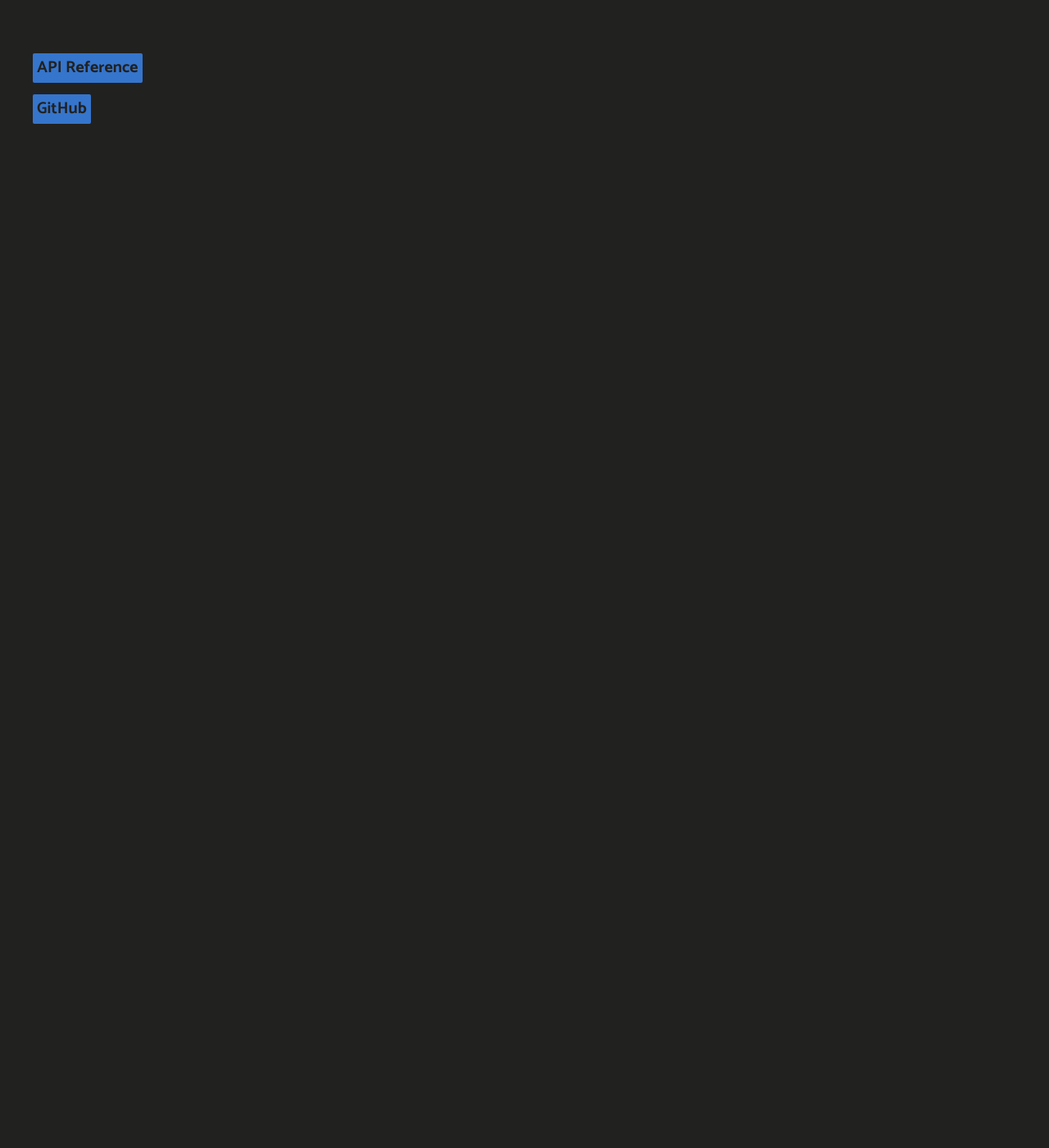
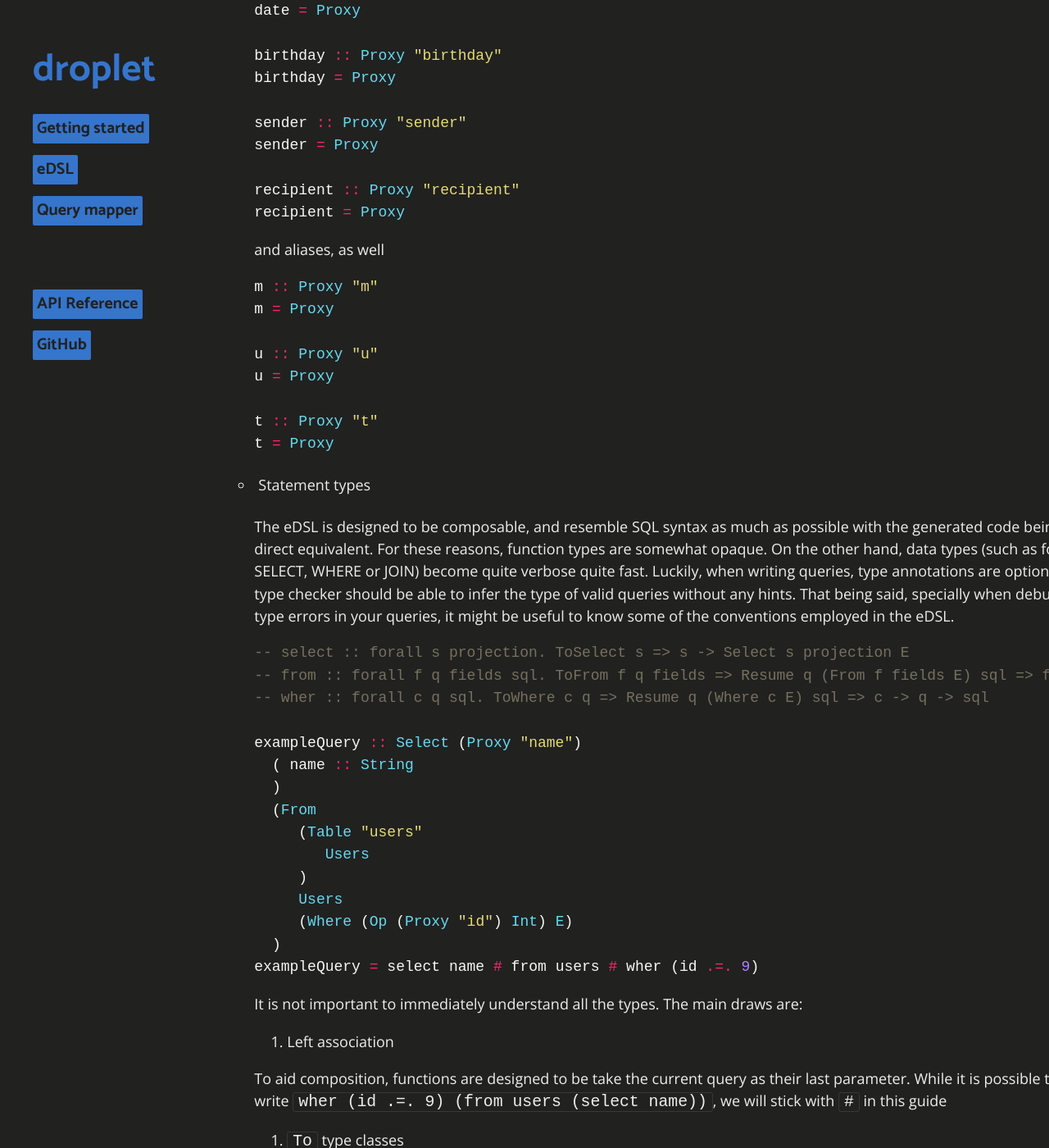
Before and after one commit to easafe/purescript-droplet, a Jekyll site: the page built from docs/edsl.md, in a window 1280 px wide and 1400 px high, scrolled down 1177 px. Shown: the whole window at 82% size. Built offline with Jekyll 4.4.1, drawn with Linux system fonts in a browser that asks for light colours; some of the changed text lies outside the part shown.

Commit message:
Some more docs

````diff
--- a/docs/_layouts/default.html
+++ b/docs/_layouts/default.html
@@ -12,7 +12,7 @@
                         <h1><a href=/index class=project-name>droplet</a></h1>
                         <ul id=guide>
                               <li><a href=/index >Getting started</a></li>
-                              <li><a href=/edsl >EDSL</a></li>
+                              <li><a href=/edsl >eDSL</a></li>
                               <li><a href=/mapper >Query mapper</a></li>
                         </ul>
                         <br>
--- a/docs/edsl.md
+++ b/docs/edsl.md
@@ -1,7 +1,191 @@
 ---
 layout: default
-title: EDSL
+title: eDSL
 ---
+
+## Introduction
+
+Before looking at the eDSL (embedded Domain Specific Language) syntax, let's talk about types
+
+* Database types
+
+In order to write queries, we have to define type for database objects. As an example, types for the schema defined in [getting started](/index) could be written as follows
+
+```haskell
+-- `users` table
+type Users = (
+    id :: Auto Int,
+    name :: String,
+    birthday :: Maybe Date
+)
+
+users :: Table "users" Users
+users = Table
+
+-- `messages` table
+type Messages = (
+    id :: Auto Int,
+    sender :: Int,
+    recipient :: Int,
+    date :: Default DateTime
+)
+
+messages :: Table "messages" Messages
+messages = Table
+```
+
+`Users` refers to the table columns, whereas `users` ties it together with the table name onto the data type `Table`. `Auto` and `Default` refer to identity and default columns. Expectedly, `Maybe` signals nullable columns.
+
+Since the columns are at type level, we need `Proxy`s to represent their names
+
+```haskell
+id :: Proxy "id"
+id = Proxy
+
+name :: Proxy "name"
+name = Proxy
+
+date :: Proxy "date"
+date = Proxy
+
+birthday :: Proxy "birthday"
+birthday = Proxy
+
+sender :: Proxy "sender"
+sender = Proxy
+
+recipient :: Proxy "recipient"
+recipient = Proxy
+```
+
+and aliases, as well
+
+```haskell
+m :: Proxy "m"
+m = Proxy
+
+u :: Proxy "u"
+u = Proxy
+
+t :: Proxy "t"
+t = Proxy
+```
+
+* Statement types
+
+The eDSL is designed to be composable, and resemble SQL syntax as much as possible with the generated code being a direct equivalent. For these reasons, function types are somewhat opaque. On the other hand, data types (such as for SELECT, WHERE or JOIN) become quite verbose quite fast. Luckily, when writing queries, type annotations are optional: the type checker should be able to infer the type of valid queries without any hints. That being said, specially when debugging type errors in your queries, it might be useful to know some of the conventions employed in the eDSL.
+
+```haskell
+-- select :: forall s projection. ToSelect s => s -> Select s projection E
+-- from :: forall f q fields sql. ToFrom f q fields => Resume q (From f fields E) sql => f -> q -> sql
+-- wher :: forall c q sql. ToWhere c q => Resume q (Where c E) sql => c -> q -> sql
+
+exampleQuery :: Select (Proxy "name")
+  ( name :: String
+  )
+  (From
+     (Table "users"
+        Users
+     )
+     Users
+     (Where (Op (Proxy "id") Int) E)
+  )
+exampleQuery = select name # from users # wher (id .=. 9)
+```
+
+It is not important to immediately understand all the types. The main draws are:
+
+1. Left association
+
+To aid composition, functions are designed to be take the current query as their last parameter. While it is possible to write `wher (id .=. 9) (from users (select name))`, we will stick with `#` in this guide
+
+2. `To` type classes
+
+Type classes in the form `ToFrom`, `ToWhere` etc, are used to tell which statements are allowed before (e.g., FROM can only follow after SELECT or DELETE). These type classes have no function members
+
+3. `Resume` type class
+
+eDSL functions mark the end of a statement with the `E` data type.  The type class `Resume` replaces it with a further statement, for example, `Select s projection E` => `Select s projection (From f fields E)`
+
+
+## SELECT
+
+SELECT is typed as
+
+```haskell
+select :: forall s projection. ToSelect s => s -> Select s projection E
+```
+
+### Projections
+
+`select` can project columns, aliased literals, sub queries and functions.
+
+```haskell
+selectColumn :: forall projection. Select (Proxy "id") projection E
+selectColumn = select id
+
+selectLiteral :: forall projection. Select (As "m" Int) projection E
+selectLiteral = select (3 # as m)
+
+selectStar :: forall projection. Select Star projection E
+selectStar = select star
+
+-- same as SELECT table alias.column name
+selectQualifiedColumn :: forall projection. Select (Path "u" "id") projection E
+selectQualifiedColumn = select (u ... id)
+```
+
+In the case of fully formed SELECT statements, `projection` becomes a `Row Type` of the output
+
+```haskell
+query1 :: Select (Proxy "id") (id :: Int) _
+query1 = select id # from users
+```
+
+Note that `select` on its own accepts any column name. Queries are checked after FROM is used.
+
+### FROM
+
+FROM statement keeps track of columns in scope. For this reason, its type is a bit more complex than SELECT
+
+```haskell
+from :: forall f q fields sql. ToFrom f q fields => Resume q (From f fields E) sql => f -> q -> sql
+```
+
+The type parameter `f`, indicating the source of columns, can be a
+
+* Table
+
+We can select tables as they are
+
+```haskell
+query1 :: Select (Proxy "id") (id :: Int) _
+query1 = select id # from users
+```
+
+or with a alias
+
+```haskell
+query2 :: Select (Proxy "id") (id :: Int) _
+query2 = select id # from (users # as u) -- SELECT id FROM users AS u
+
+query3 :: Select (Path "u" "id") ("u.id" :: Int) _
+query3 = select (u ... id) # from (users # as u) -- SELECT u.id FROM users AS u
+```
+
+* Sub query
+
+* Join
+
+
+## INSERT
+
+## UPDATE
+
+## DELETE
+
+## PREPARE
+
 
 <a href="/index" class="direction previous">Previous: Getting started</a>
 <a href="/mapper" class="direction">Next: Query Mapper</a>
````
Also changed, not shown: docs/index.md (+6 -53 lines), docs/mapper.md (+1 -1 lines), README.md, 1 other file.
